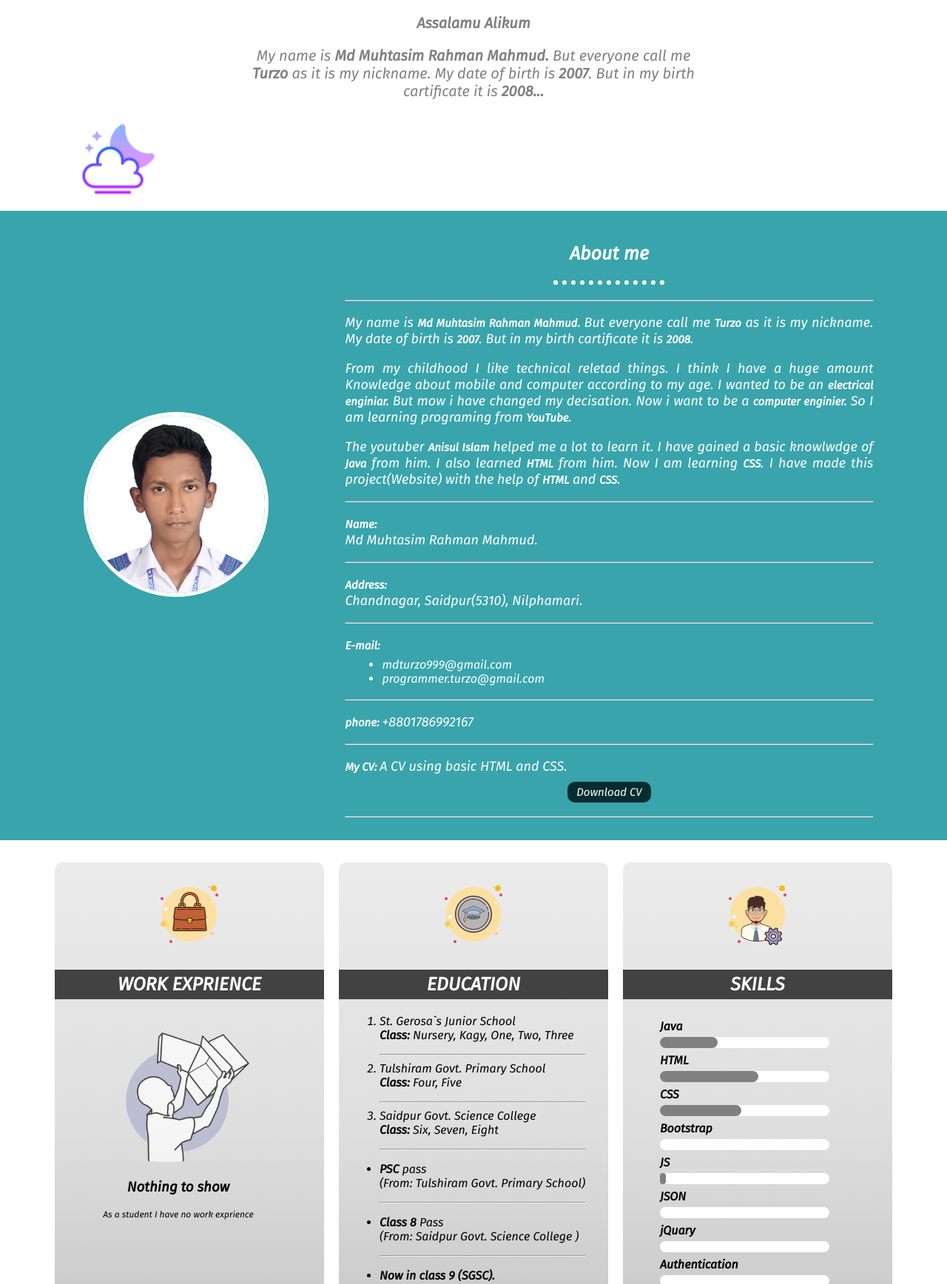
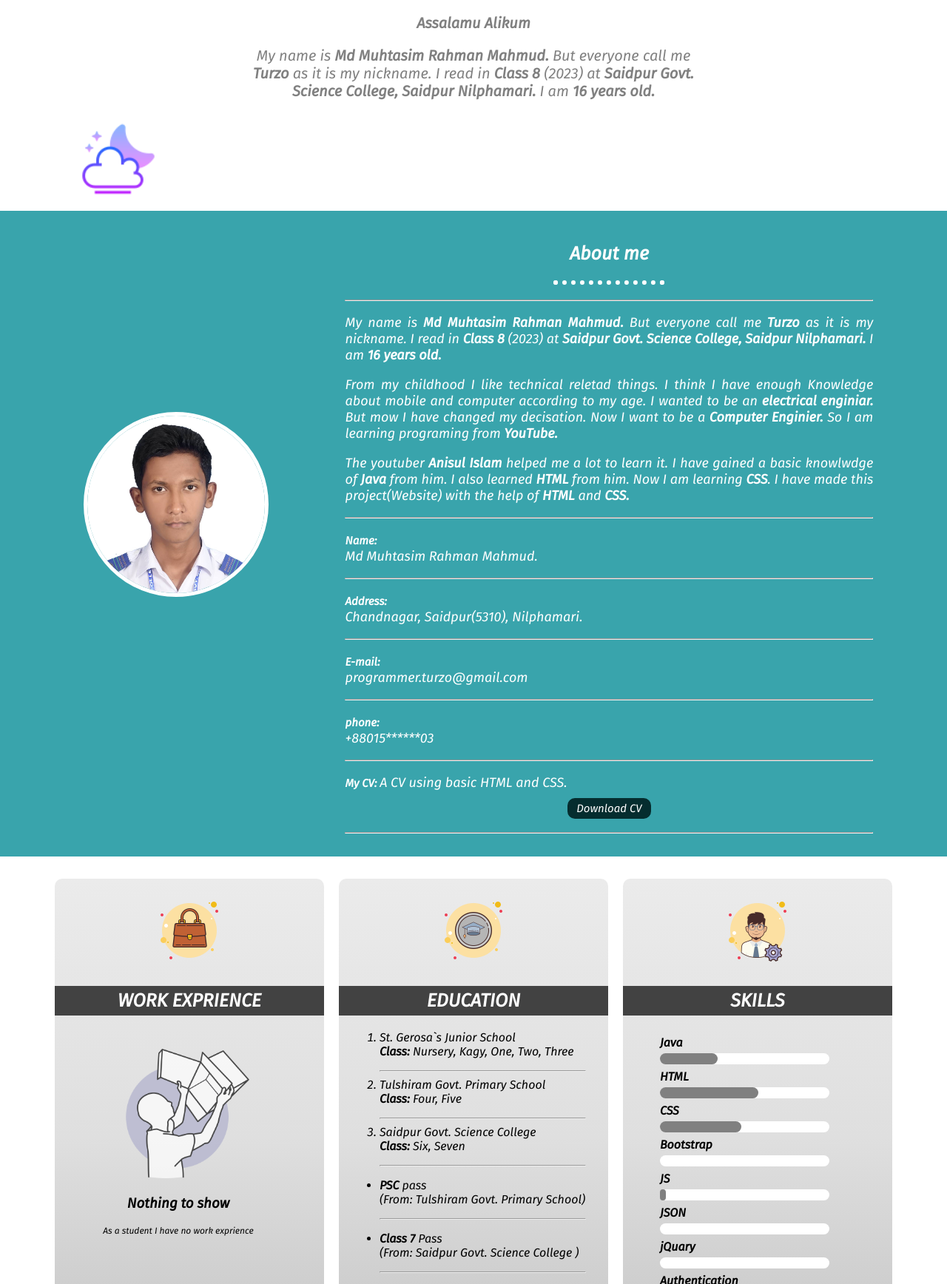
Before and after one commit to programs-turzo/Portfolio-2023, a plain HTML site: page index.html in a window 1280 px wide. Shown: the part 544-2280 px from the top of the page at 74% size. Drawn offline with Linux system fonts and the light colour scheme.

Commit message:
Links, Contact and personal details updated.
Contact and personal details deleted and all links updated.

```diff
--- a/index.html
+++ b/index.html
@@ -1,9 +1,10 @@
 <!DOCTYPE html>
 <html lang="en">
+
 <head>
     <meta charset="UTF-8">
     <meta name="viewport" content="width=device-width, initial-scale=1.0">
-    <title>Muhtasim Rahman</title>
+    <title>Portfolio | Muhtasim Rahman</title>
 
     <!-- font awesome cdn -->
     <link rel="stylesheet" href="https://cdnjs.cloudflare.com/ajax/libs/font-awesome/6.5.1/css/all.min.css">
@@ -11,13 +12,15 @@
     <!-- google font -->
     <link rel="preconnect" href="https://fonts.googleapis.com">
     <link rel="preconnect" href="https://fonts.gstatic.com" crossorigin>
-    <link href="https://fonts.googleapis.com/css2?family=Fira+Sans:ital@1&family=Montserrat&family=Satisfy&display=swap" rel="stylesheet">
+    <link href="https://fonts.googleapis.com/css2?family=Fira+Sans:ital@1&family=Montserrat&family=Satisfy&display=swap"
+        rel="stylesheet">
 
     <!-- css for mobile -->
     <link rel="stylesheet" href="mobile.css">
     <!-- css for desktop -->
     <link rel="stylesheet" href="desktop.css" media="screen and (min-width: 992px)">
 </head>
+
 <body>
     <!-- navbar starts from here  -->
     <div class="navbar">
@@ -44,7 +47,9 @@
         <img class="top-weather-icon" src="images/night cloud.png" alt="Weather Icon">
         <h1>I am a Student <br> & <br> Web Developer</h1>
         <p><b>Assalamu Alikum</b></p>
-                <p>My name is <b>Md Muhtasim Rahman Mahmud.</b> But everyone call me <b>Turzo</b> as it is my nickname. My date of birth is <b>2007</b>. But in my birth cartificate it is <b>2008...</b></p>
+        <p>My name is <b>Md Muhtasim Rahman Mahmud.</b> But everyone call me <b>Turzo</b> as it is my nickname. I
+            read in <b>Class 8</b> (2023) at <b>Saidpur Govt. Science College, Saidpur Nilphamari.</b> I am <b>16 years
+                old.</b></p>
         <img class="bottom-weather-icon" src="images/night cloud.png" alt="Weather Icon">
     </div>
     <!-- Profile ends here -->
@@ -60,36 +65,56 @@
             <hr class="dotted-hr">
             <hr class="about-me-hr">
             <div class="description">
-                <p>My name is <span>Md Muhtasim Rahman Mahmud.</span> But everyone call me <span>Turzo</span> as it is my nickname. My date of birth is <span>2007</span>. But in my birth cartificate it is <span>2008.</span></p>
-                <p>From my childhood I like technical reletad things. I think I have a huge amount Knowledge about mobile and computer according to my age. I wanted to be an <span>electrical enginiar.</span> But mow i have changed my decisation. Now i want to be a <span>computer enginier.</span> So I am learning programing from <span>YouTube.</span> </p>
-                <p>The youtuber <span>Anisul Islam</span> helped me a lot to learn it. I have gained a basic knowlwdge of <span>Java</span> from him. I also learned <span>HTML</span> from him. Now I am learning <span>CSS</span>. I have made this project(Website) with the help of <span>HTML</span> and <span>CSS.</span></p>
+                <p>My name is <b>Md Muhtasim Rahman Mahmud.</b> But everyone call me <b>Turzo</b> as it is my nickname.
+                    I
+                    read in <b>Class 8</b> (2023) at <b>Saidpur Govt. Science College, Saidpur Nilphamari.</b> I am
+                    <b>16
+                        years old.</b>
+                </p>
+                <p>From my childhood I like technical reletad things. I think I have enough Knowledge about mobile
+                    and computer according to my age. I wanted to be an <b>electrical enginiar.</b> But mow I have
+                    changed my
+                    decisation. Now I want to be a <b>Computer Enginier.</b> So I am learning programing from
+                    <b>YouTube.</b>
+                </p>
+                <p>The youtuber <b>Anisul Islam</b> helped me a lot to learn it. I have gained a basic knowlwdge of
+                    <b>Java</b> from him. I also learned <b>HTML</b> from him. Now I am learning <b>CSS</b>. I have made
+                    this
+                    project(Website) with the help of <b>HTML</b> and <b>CSS.</b>
+                </p>
             </div>
             <hr class="about-me-hr">
 
             <div class="details">
-                <p><span>Name: </span><br>
-                    Md Muhtasim Rahman Mahmud.</p>
+                <p>
+                    <span>Name: </span><br>
+                    Md Muhtasim Rahman Mahmud.
+                </p>
                 <hr class="about-me-hr">
 
-                <p><span>Address: </span><br>
-                    Chandnagar, Saidpur(5310), Nilphamari.</p>
+                <p>
+                    <span>Address: </span><br>
+                    Chandnagar, Saidpur(5310), Nilphamari.
+                </p>
                 <hr class="about-me-hr">
 
                 <p>
                     <span>E-mail: </span> <br>
-                    <ul>
-                        <li><a href="mailto: mdturzo999@gmail.com" target="_blank">mdturzo999@gmail.com</a></li>
-                        <li><a href="mailto: programmer.turzo@gmail.com" target="_blank">programmer.turzo@gmail.com</a></li>
-                    </ul>
+                    <a href="mailto: programmer.turzo@gmail.com" target="_blank">programmer.turzo@gmail.com</a>
                 </p>
                 <hr class="about-me-hr">
 
-                <p><span>phone: </span><a href="tel: +8801786992167" target="_blank">+8801786992167</a></p>
+                <p>
+                    <span>phone: </span><br>
+                    <a href="https://wa.link/bnm8o4" target="_blank">+88015******03</a>
+                </p>
                 <hr class="about-me-hr">
 
                 <p>
-                    <span>My CV: </span><a href="https://mdturzo999.github.io/All-of-my-social-links/" target="_blank">A CV using basic HTML and CSS.</a><br>
-                    <a href="https://drive.google.com/file/d/1dsnKoLsL6NlannWFszv_fahKFVOs8qcv/view?usp=drive_link" target="_blank" download="">
+                    <span>My CV: </span><a href="https://programs-turzo.github.io/Basic-CV/" target="_blank">
+                        A CV using basic HTML and CSS.</a><br>
+                    <a href="https://drive.google.com/file/d/1d18N-RSu1WognSZ3uxbef_8QBwGmk993/view?usp=drive_link"
+                        target="_blank" download="">
                         <button class="download-cv">Download CV</button>
                     </a>
                 </p>
@@ -127,24 +152,35 @@
                 </div>
                 <div class="card-description">
                     <ol>
-                            <li> <p> St. Gerosa`s Junior School <br>
-                            <b>Class: </b><i>Nursery, Kagy, One, Two, Three</i></p></li>
+                        <li>
+                            <p> St. Gerosa`s Junior School <br>
+                                <b>Class: </b><i>Nursery, Kagy, One, Two, Three</i>
+                            </p>
+                        </li>
                         <hr>
                         <li>Tulshiram Govt. Primary School <br>
-                            <b>Class: </b><i>Four, Five</i></p></li>
+                            <b>Class: </b><i>Four, Five</i></p>
+                        </li>
                         <hr>
                         <li>Saidpur Govt. Science College <br>
-                            <b>Class: </b><i>Six, Seven, Eight </i></p></li>
+                            <b>Class: </b><i>Six, Seven </i></p>
+                        </li>
                         <hr>
                     </ol>
                     <ul>
-                            <li> <p> <b>PSC</b> pass <br>
-                                (From: <i>Tulshiram Govt. Primary School)</i> </p> </li>
+                        <li>
+                            <p> <b>PSC</b> pass <br>
+                                (From: <i>Tulshiram Govt. Primary School)</i> </p>
+                        </li>
                         <hr>
-                            <li> <p> <b>Class 8</b> Pass <br>
-                                (From: <i>Saidpur Govt. Science College )</i> </p> </li>
+                        <li>
+                            <p> <b>Class 7</b> Pass <br>
+                                (From: <i>Saidpur Govt. Science College )</i> </p>
+                        </li>
                         <hr>
-                            <li><p><b>Now in class 9 (SGSC).</b></p></li>
+                        <li>
+                            <p><b>Now in class 8 (SGSC-2023).</b></p>
+                        </li>
                     </ul>
 
                 </div>
@@ -187,7 +223,8 @@
             <form action="mailto: programmer.turzo@gmail.com" method="post" enctype="text/plain">
                 <p><input type="text" placeholder="Enter your name" name="Name"></p>
                 <p><input type="email" placeholder="Enter your E-mail"></p>
-                    <p><textarea name="message" id="" cols="30" rows="8" placeholder="Write your message here."></textarea></p>
+                <p><textarea name="message" id="" cols="30" rows="8" placeholder="Write your message here."></textarea>
+                </p>
                 <button type="submit">Sent</button>
                 <button type="reset">Reset</button>
             </form>
@@ -195,15 +232,22 @@
 
         <div class="contact-icons col-4">
             <h2>OTHER WAYS TO CONTACT</h2>
-                <hr class="dotted-hr"></hr>
+            <hr class="dotted-hr">
+            </hr>
 
             <div class="media-buttons">
-                    <button class="btn" onclick="window.open('https://www.facebook.com/MdTurzo999')"><i class="fa-brands fa-facebook" style="color: #316FF6;" aria-hidden="true"></i></i></button>
-                    <button class="btn" onclick="window.open('https://www.instagram.com/mdturzo999/')"><i class="fa-brands fa-instagram" aria-hidden="true"></i></button>
-                    <button class="btn" onclick="window.open('https://twitter.com/MdTurzo16')"><i class="fa-brands fa-square-x-twitter" style="color: black;" aria-hidden="true"></i></button>
-                    <button class="btn" onclick="window.open('https://www.youtube.com/@mdturzo')"><i class="fa-brands fa-youtube" style="color: #CD201F;" aria-hidden="true"></i></button>
-                    <button class="btn" onclick="window.open('https://wa.link/x9w7cl')"><i class="fa-brands fa-square-whatsapp" style="color: #25d366;" aria-hidden="true"></i></button>
-                    <button class="btn" onclick="window.open('tel:+8801786992167')"><i class="fa-solid fa-phone" style="color: #0a7700;" aria-hidden="true"></i></button>
+                <button class="btn" onclick="window.open('https://www.facebook.com/profile.php?id=61556410479896')"><i
+                        class="fa-brands fa-facebook" style="color: #316FF6;" aria-hidden="true"></i></i></button>
+                <button class="btn" onclick="window.open('https://www.instagram.com/mdturzo999/')"><i
+                        class="fa-brands fa-instagram" aria-hidden="true"></i></button>
+                <button class="btn" onclick="window.open('https://twitter.com/MdTurzo16')"><i
+                        class="fa-brands fa-square-x-twitter" style="color: black;" aria-hidden="true"></i></button>
+                <button class="btn" onclick="window.open('http://www.youtube.com/@Muhtasim_Rahman_')"><i
+                        class="fa-brands fa-youtube" style="color: #CD201F;" aria-hidden="true"></i></button>
+                <button class="btn" onclick="window.open('https://wa.link/bnm8o4')"><i
+                        class="fa-brands fa-square-whatsapp" style="color: #25d366;" aria-hidden="true"></i></button>
+                <button class="btn" onclick="window.open('tel:+8801580328003')"><i class="fa-solid fa-phone"
+                        style="color: #0a7700;" aria-hidden="true"></i></button>
             </div>
         </div>
     </div>
@@ -219,9 +263,10 @@
             <a href="#contact-id">Contact Me</a>
         </div>
         <div class="copyright col-6">
-                <p> Developed by. <span style="font-size: 25px; color: red;">&copy;</span> Md. Turzo </p>
+            <p><span style="font-size: 25px; color: red;">&copy;</span> Muhtasim Rahman - 2023.</p>
         </div>
     </div>
     <!-- Footer ends here -->
 </body>
+
 </html>
```
Lines whose indentation alone changed are shown as unchanged.
